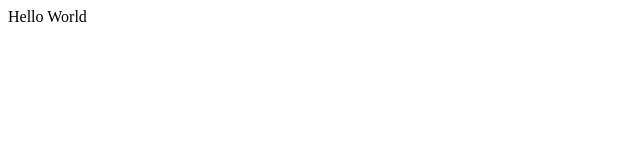
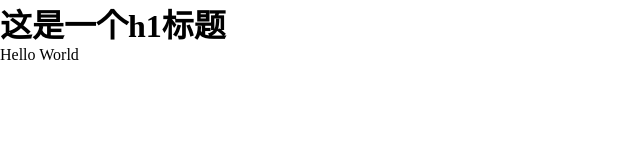
Before and after one commit to laochenhan/test1, a plain HTML site: page index.html in a window 1280 px wide. Shown: the whole page, without its empty margins (0-640 px from the left). Drawn offline with Linux system fonts and the light colour scheme.

Commit message:
新增了index.js和index.css并修改了index.html

```diff
--- /dev/null
+++ b/index.css
@@ -0,0 +1,4 @@
+* {
+    margin: 0;
+    padding: 0;
+}
--- a/index.html
+++ b/index.html
@@ -6,9 +6,12 @@
     <meta http-equiv="X-UA-Compatible" content="IE=edge">
     <meta name="viewport" content="width=device-width, initial-scale=1.0">
     <title>Document</title>
+    <link rel="stylesheet" href="./index.css">
+    <script src="./index.js"></script>
 </head>
 
 <body>
+    <h1>这是一个h1标题</h1>
     <div></div>
     <script>
         document.querySelector('div').innerHTML = 'Hello World';
--- /dev/null
+++ b/index.js
@@ -0,0 +1 @@
+console.log('yes');
```
